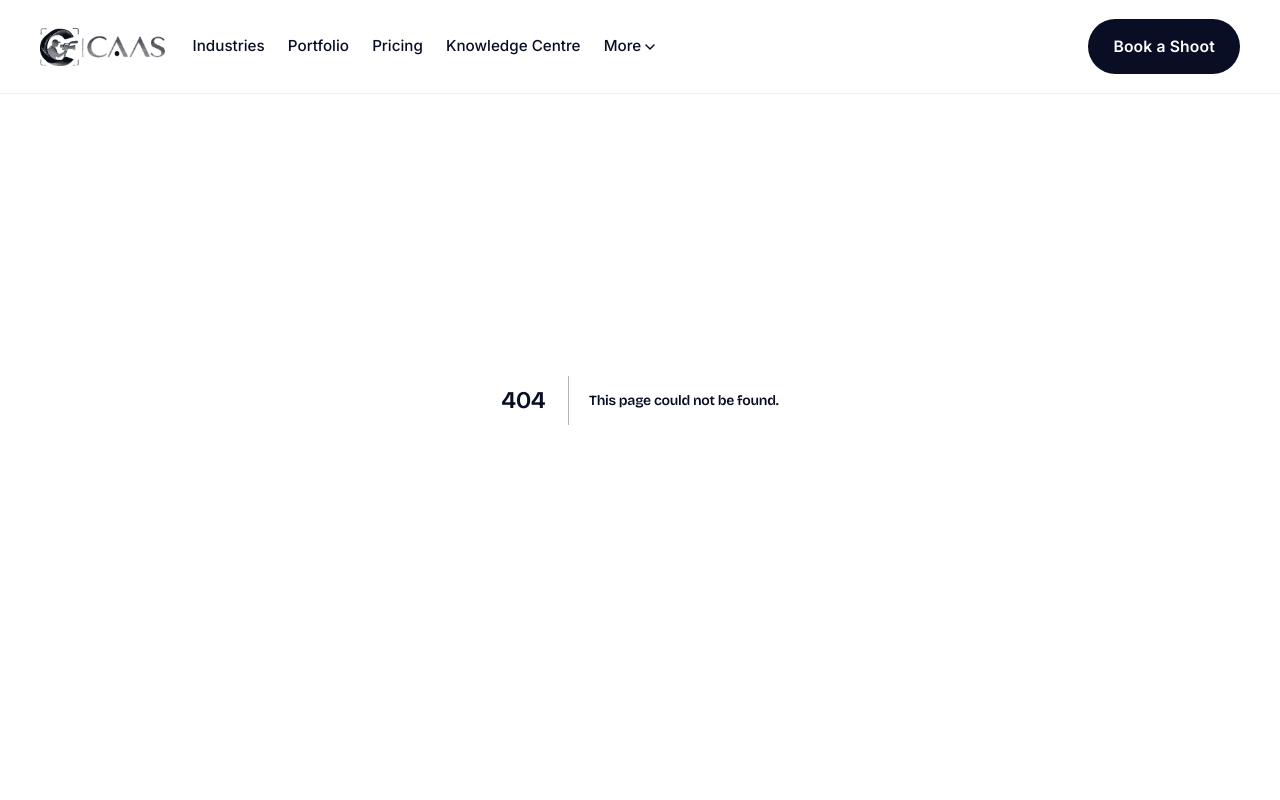
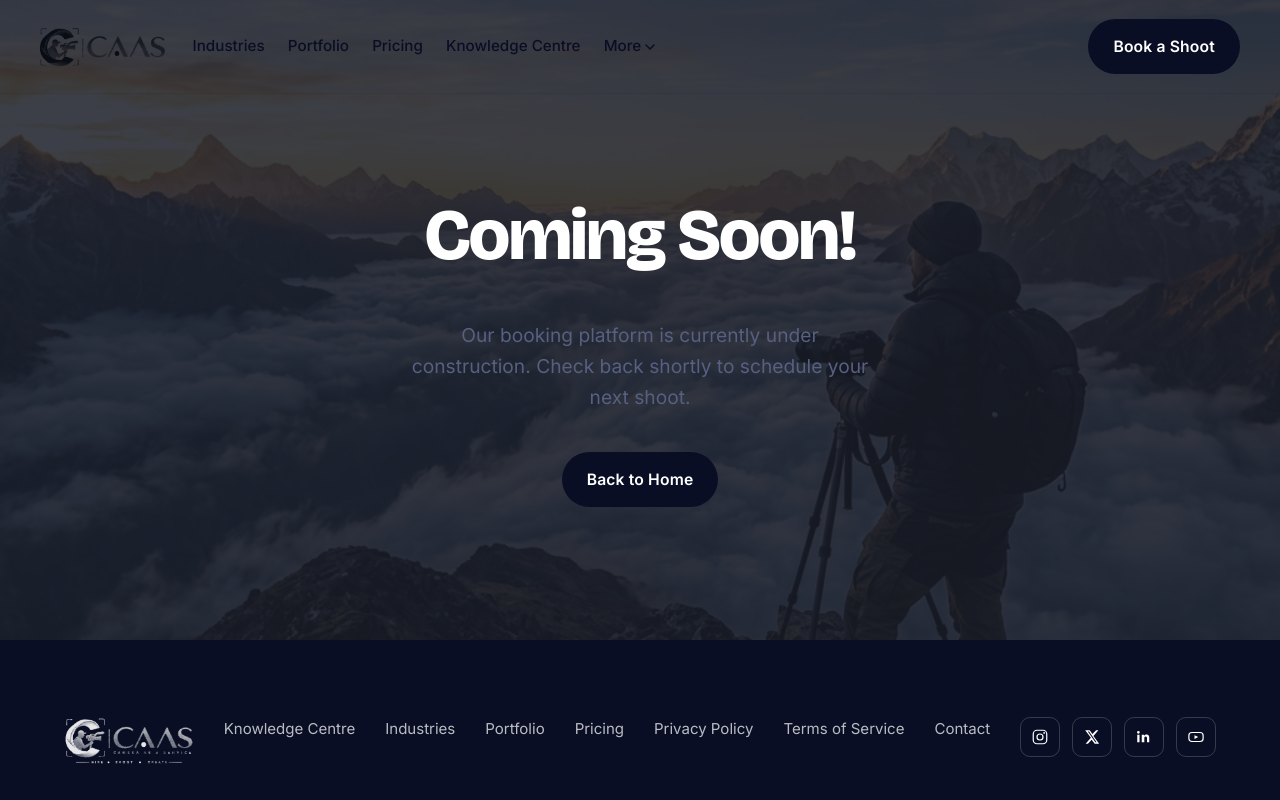
Before and after one commit to krishna45-ux/CAAS-Website, a Next.js app: page /book in a window 1280 px wide. Before the commit this address had no page. Shown: the top 800 px of the page. Built offline with nearby package versions, Linux system fonts and the light colour scheme.

Commit message:
Add coming soon page for book a shoot route

```diff
--- /dev/null
+++ b/app/book/page.tsx
@@ -0,0 +1,20 @@
+import Link from 'next/link';
+
+export default function BookShoot() {
+  return (
+    <div className="page-main">
+      <section className="page-hero" style={{ minHeight: '80vh', display: 'flex', alignItems: 'center', justifyContent: 'center', textAlign: 'center' }}>
+        <img className="page-hero__bg" src="/images/hero_cinematic.jpg" alt="" aria-hidden="true" />
+        <div className="page-hero__inner wrap" style={{ maxWidth: '600px', display: 'flex', flexDirection: 'column', gap: '24px', alignItems: 'center' }}>
+          <h1 className="hero__title" style={{ fontSize: 'clamp(3rem, 6vw, 4.5rem)', fontFamily: 'var(--display)', fontWeight: 800 }}>Coming Soon!</h1>
+          <p className="hero__sub" style={{ fontSize: '1.2rem', color: 'var(--muted)', lineHeight: 1.6 }}>
+            Our booking platform is currently under construction. Check back shortly to schedule your next shoot.
+          </p>
+          <Link href="/" className="btn btn--cyan" style={{ marginTop: '16px' }}>
+            Back to Home
+          </Link>
+        </div>
+      </section>
+    </div>
+  );
+}
```
